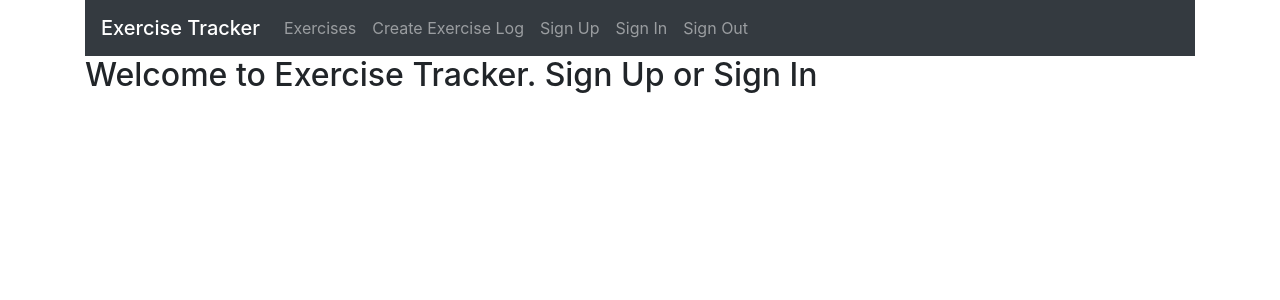
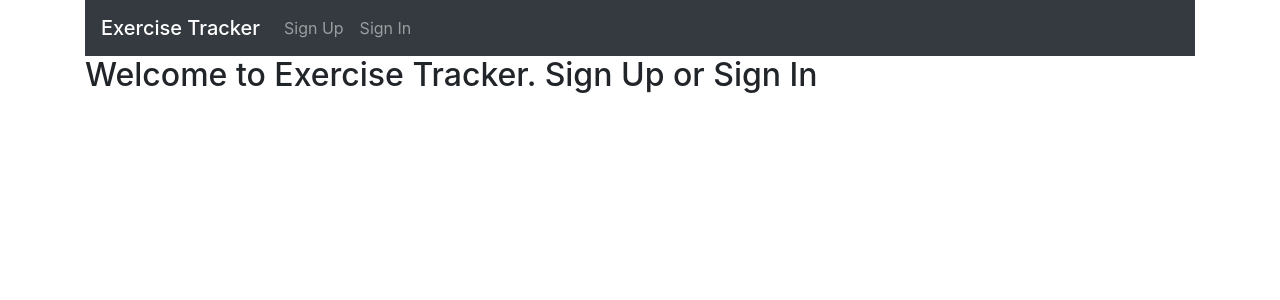
Before and after one commit to bhagirthijhamb/ExerciseTracker-MERN, a React (Create React App) app in the folder frontend/: page / in a window 1280 px wide. Shown: the top 300 px of the page. Built offline with nearby package versions, Linux system fonts and the light colour scheme.

Commit message:
Update the header based on Auth status

```diff
--- a/frontend/src/components/Header.js
+++ b/frontend/src/components/Header.js
@@ -1,13 +1,11 @@
 import React, { Component } from 'react';
 import { Link } from 'react-router-dom';
+import { connect } from 'react-redux';
 
 class Header extends Component {
-  render(){
-    return(
-      // <div>
-      <nav className="navbar navbar-dark bg-dark navbar-expand-lg">
-        <Link className="navbar-brand mb-0 h1" to='/'>Exercise Tracker</Link>
-
+  renderLinks () {
+    if(this.props.authenticated){
+      return (
         <ul className="navbar-nav mr-auto">
           <li className="nav-item">
             <Link className="nav-link" to='/exercises'>Exercises</Link>
@@ -16,19 +14,39 @@ class Header extends Component {
             <Link className="nav-link" to='/createExercise'>Create Exercise Log</Link>
           </li>
           <li className="nav-item">
+            <Link className="nav-link" to='/signout'>Sign Out</Link>
+          </li>
+        </ul>
+      )
+    }
+      else {
+        return (
+           <ul className="navbar-nav mr-auto">
+
+          <li className="nav-item">
             <Link className="nav-link" to='/signup'>Sign Up</Link>
           </li>
           <li className="nav-item">
             <Link className="nav-link" to='/signin'>Sign In</Link>
           </li>
-          <li className="nav-item">
-            <Link className="nav-link" to='/signout'>Sign Out</Link>
-          </li>
         </ul>
+        )
+      }
+  }
+  render(){
+    return(
+      // <div>
+      <nav className="navbar navbar-dark bg-dark navbar-expand-lg">
+        <Link className="navbar-brand mb-0 h1" to='/'>Exercise Tracker</Link>
+        {this.renderLinks()}
       </nav>
       // </div>
     )
   }
 }
 
-export default Header;
+function mapStateToProps(state) {
+  return { authenticated: state.auth.authenticated }
+}
+
+export default connect(mapStateToProps)(Header);
```
